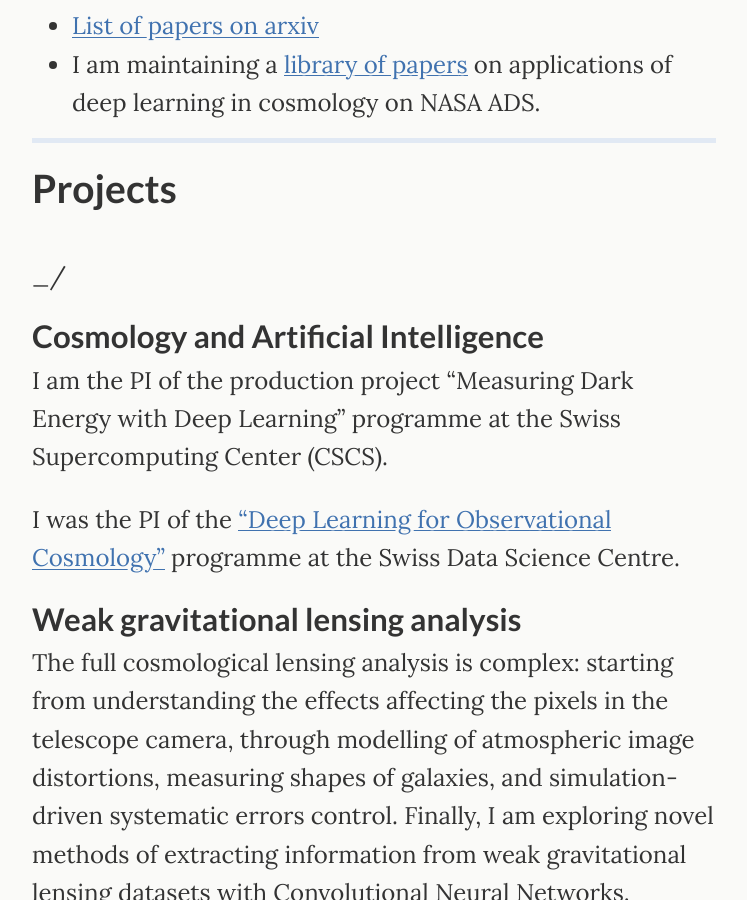
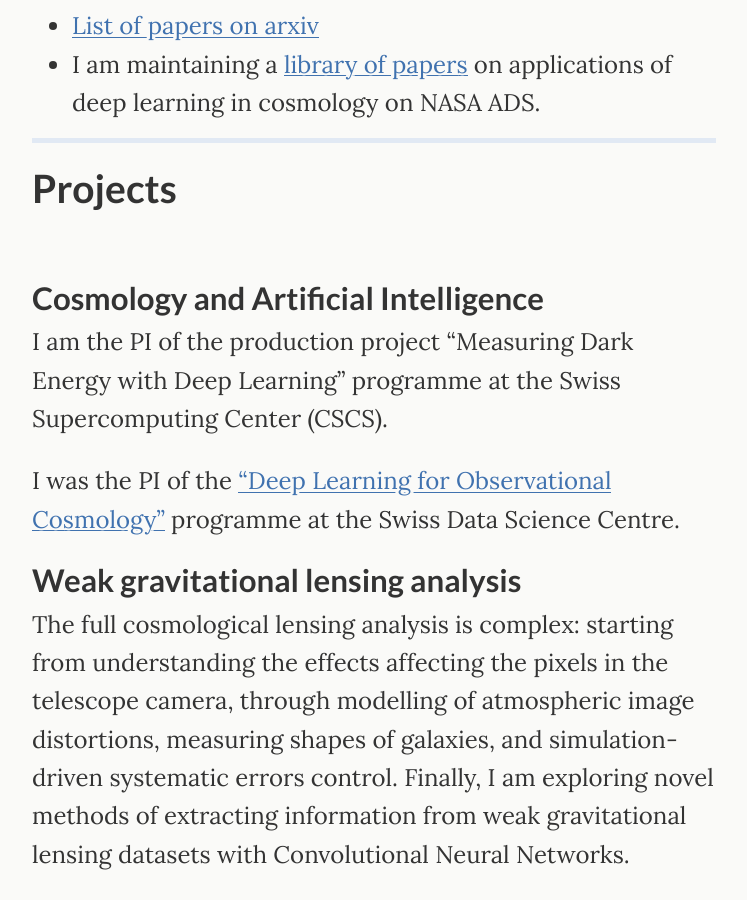
Before and after one commit to tomaszkacprzak/tomaszkacprzak.github.io, a Jekyll site: the page built from index.md, in a window 1280 px wide and 900 px high, scrolled down 546 px. Shown: the whole window, without its empty margins (266-1013 px from the left). Built offline with Jekyll 4.4.1, drawn with Linux system fonts in a browser that asks for light colours.

Commit message:
Update index.md

```diff
--- a/index.md
+++ b/index.md
@@ -25,8 +25,6 @@ My focus is testing cosmological models using novel statistical and machine lear
 
 # Projects
 
-<br>
-_/
 <br>
 
 ## Cosmology and Artificial Intelligence
```
